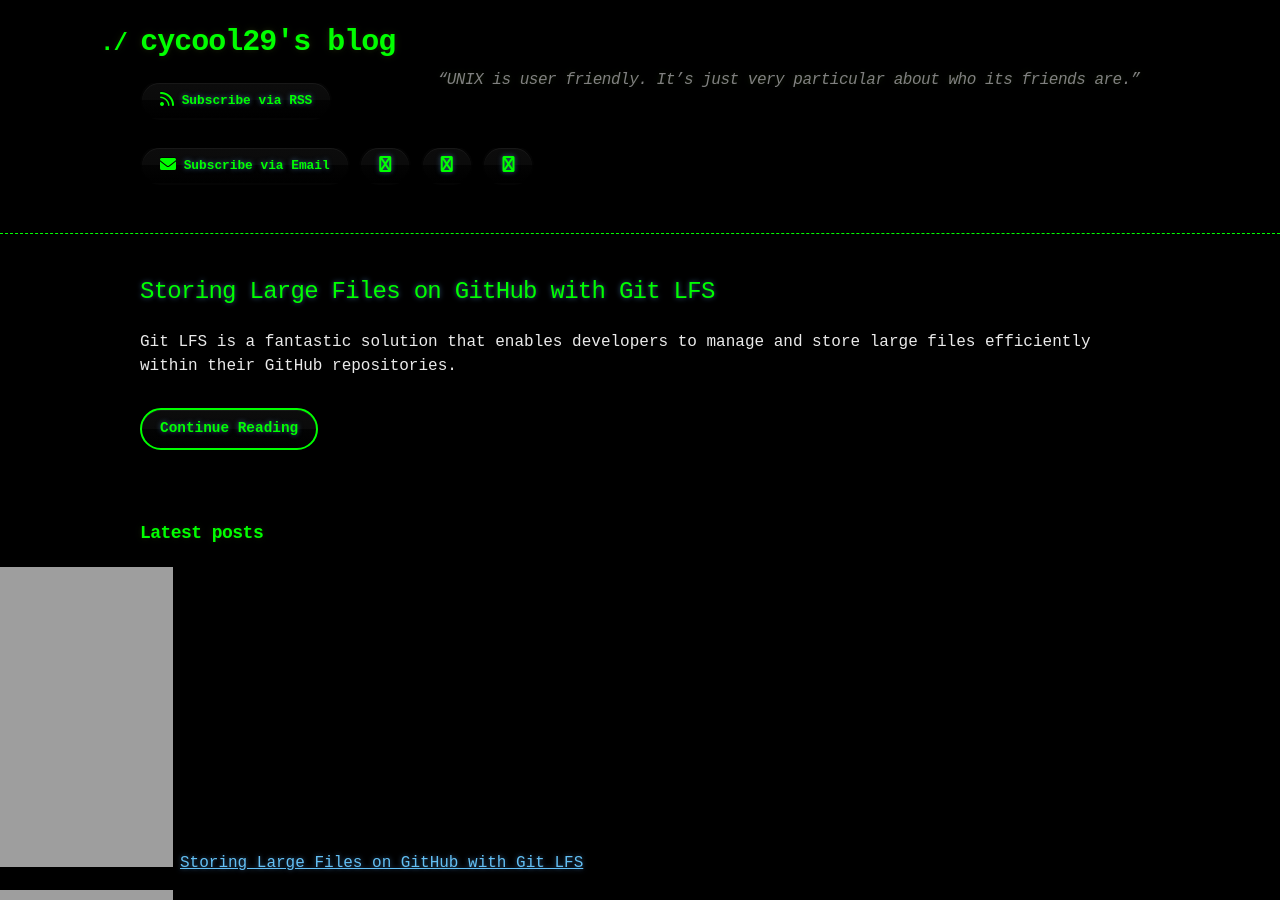
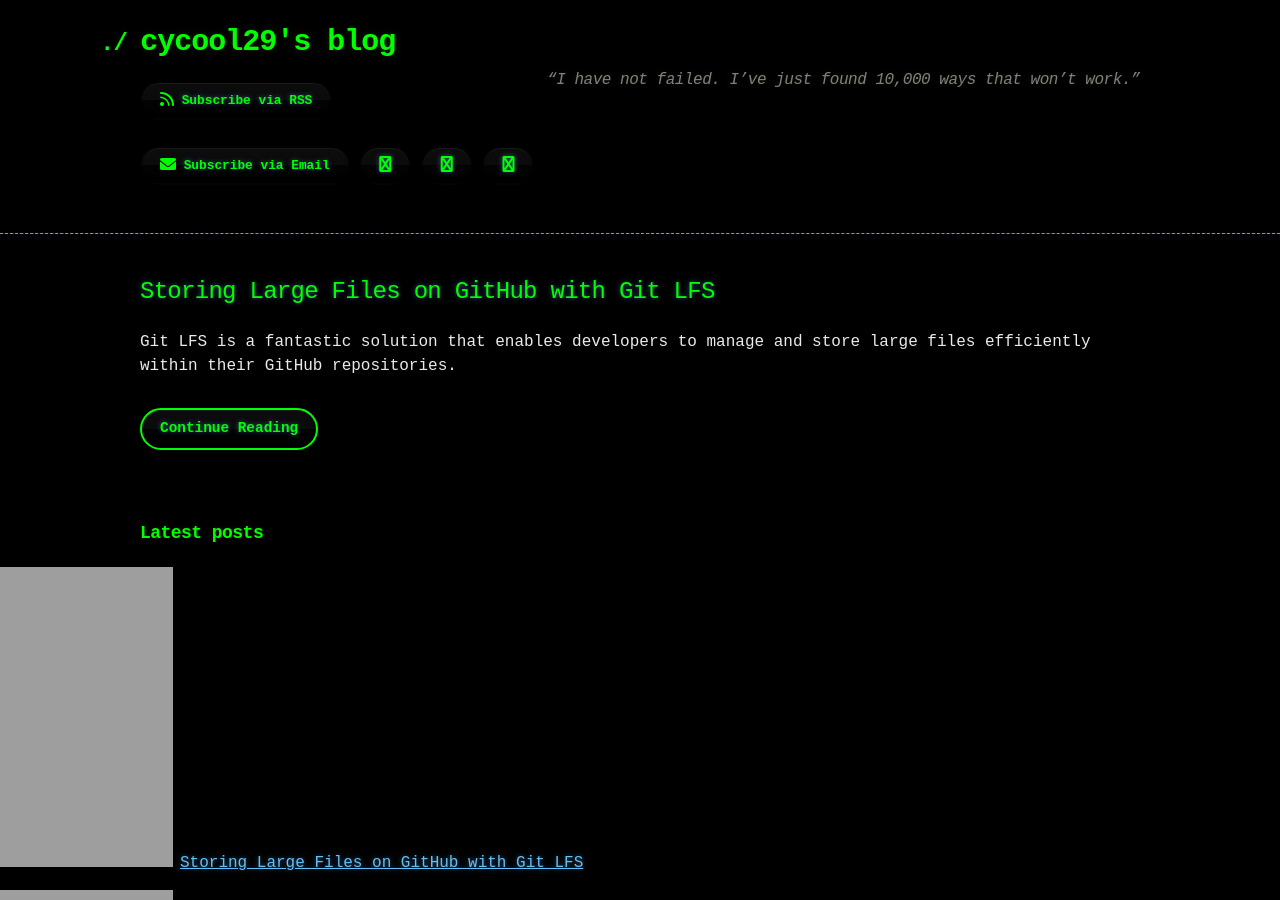
Before and after one commit to cycool29/cycool29.github.io, a Jekyll site: the page built from index.md, in a window 1280 px wide and 900 px high. Built offline with Jekyll 4.4.1, drawn with Linux system fonts in a browser that asks for light colours; a style sheet for code colours, icons or effects is not loaded.

Commit message:
Update quotes

```diff
--- a/_config.yml
+++ b/_config.yml
@@ -1,5 +1,5 @@
 title: cycool29's blog
-description: "“UNIX is user friendly. It’s just very particular about who its friends are.” "
+description: "“I have not failed. I’ve just found 10,000 ways that won’t work.” "
 bio: A high school student. Intermediate in Python, Git, Bash. Learning JavaScript. He/Him. "
 author: cycool29
 url: https://cycool29.github.io
```
